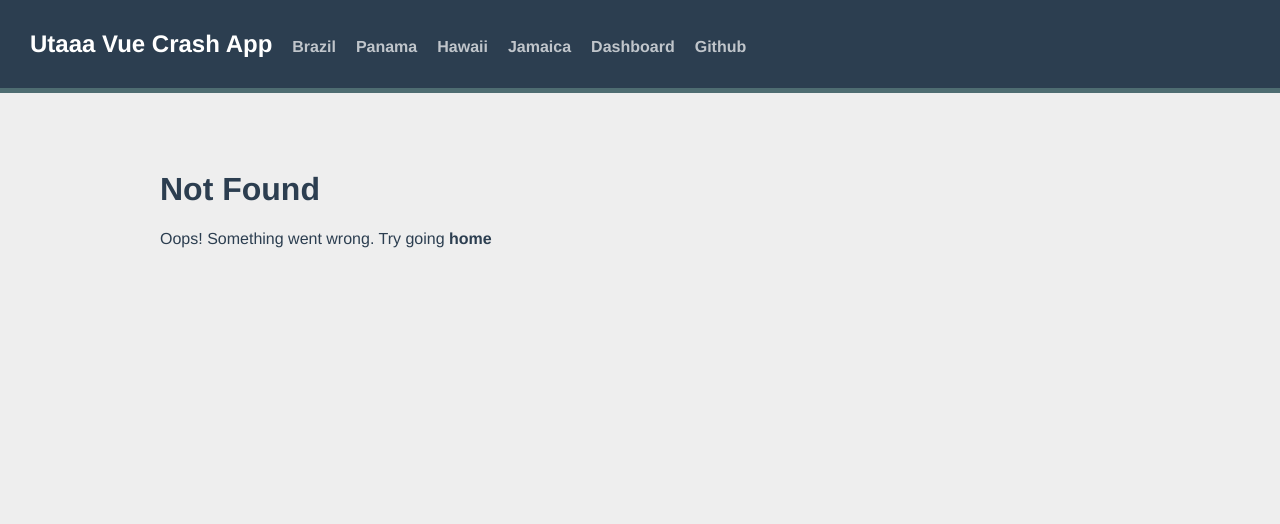
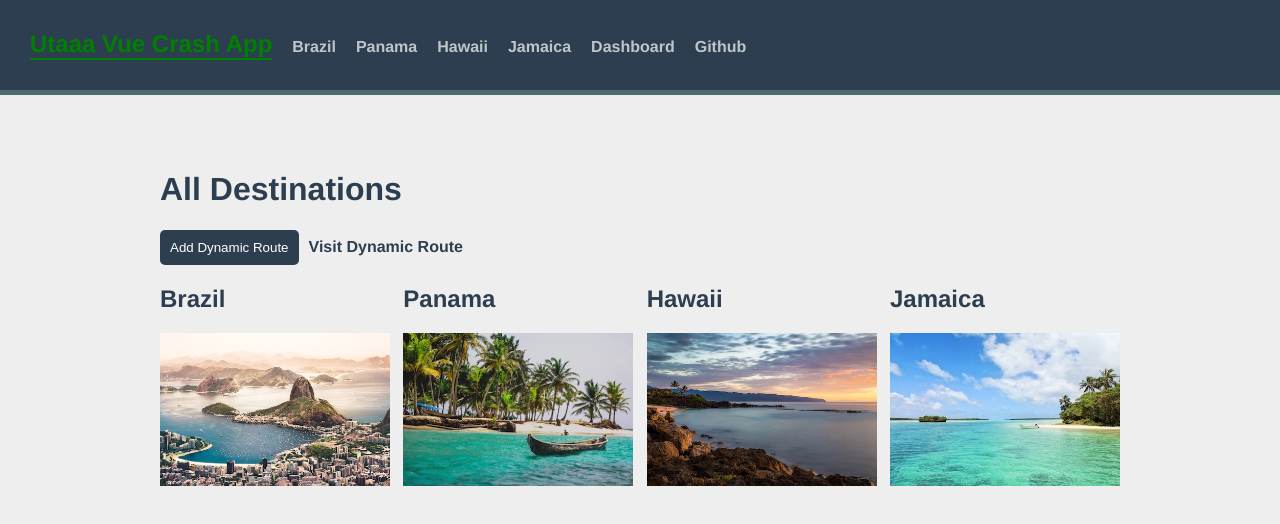
Before and after one commit to utaaaaaaaaaa/vue-school-travel-app, a Vue app: page /vue-school-travel-app/ in a window 1280 px wide. Before the commit this address had no page. Shown: the top 524 px of the page. Built offline with nearby package versions, Linux system fonts and the light colour scheme.

Commit message:
Update Github Actions Deploy Workflow

```diff
--- a/src/router/index.js
+++ b/src/router/index.js
@@ -70,9 +70,7 @@ const routes = [
 
 const router = createRouter({
     history: createWebHistory(
-        import.meta.env.NODE_ENV === 'production'
-            ? '/vue-school-travel-app/'
-            : '/'
+        '/vue-school-travel-app/' // 使用Vite配置的基础路径
     ),
     routes,
     linkActiveClass: 'vue-school-active-link',
--- a/vite.config.js
+++ b/vite.config.js
@@ -5,12 +5,12 @@ import { fileURLToPath, URL} from "node:url"
 // https://vite.dev/config/
 export default defineConfig(({ mode }) => {
   // 加载环境变量
-  const env = loadEnv(mode, process.cwd())
+  const env = loadEnv(mode, import.meta.cwd())
 
   return {
     // 使用环境变量
     base: mode === 'production' ? '/vue-school-travel-app/' : '/',
-
+    publicDir: 'public',
     resolve: {
       alias: {
         '@': fileURLToPath(new URL('./src', import.meta.url)),
```
